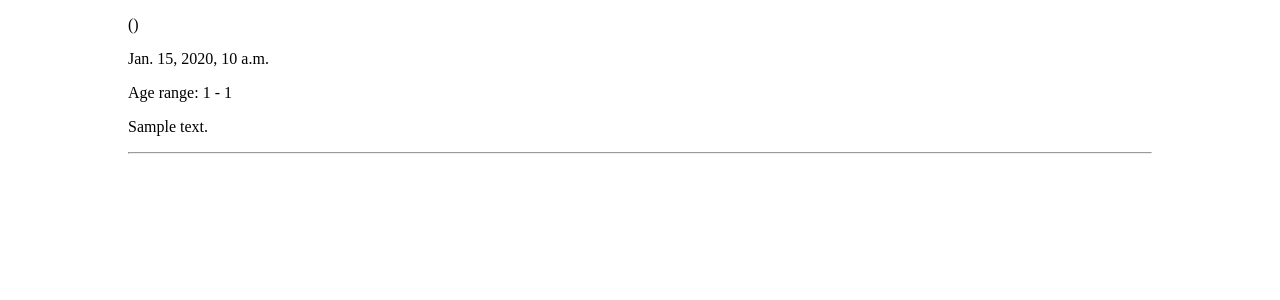
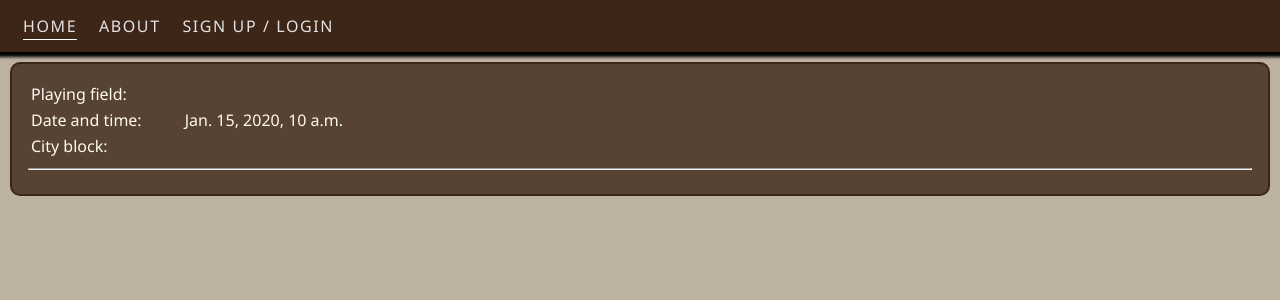
Before and after one commit to CorDamir/zagreballer, a Django app: page / in a window 1280 px wide. Shown: the top 300 px of the page. Run offline with Django 4.2, Linux system fonts and the light colour scheme; tables that the repository leaves empty hold one stand-in row (values such as "Sample post"); data that the repository does not hold is empty.

Commit message:
start styling available games display

```diff
--- a/games_display/templates/display.html
+++ b/games_display/templates/display.html
@@ -15,14 +15,24 @@
 {% block main %}
     {% for game in games %}
         <div class="game-card">
-            <p>{{ game.creator.first_name }} <span class="username-link">({{ game.creator }})</span></p>
-            <p>{{ game.futsal_field.name }}</p>
-            <p>{{ game.futsal_field.location_address | safe }}</p>
-            <p>{{ game.futsal_field.get_location_cityblock_display }}</p>
-            <time>{{ game.play_time_start }}</time>
-            <p>Age range: {{ game.age_min }} - <span>{{ game.age_max }}</span></p>
-            <p>{{ game.custom_description | safe }}</p>
+            <table>
+                <tr>
+                    <td>Playing field:</td>
+                    <td>{{ game.futsal_field.name }}</td>
+                </tr>
+                <tr>
+                    <td>Date and time:</td>
+                    <td>{{ game.play_time_start }}</td>
+                </tr>
+                <tr>
+                    <td>City block:</td>
+                    <td>{{ game.futsal_field.get_location_cityblock_display }}</td>
+                </tr>
+            </table>
+
+            <hr>
+
+
         </div>
-        <hr>
     {% endfor %}
 {% endblock %}
--- a/static/assets/css/style.css
+++ b/static/assets/css/style.css
@@ -1,18 +1,67 @@
+@import url('https://fonts.googleapis.com/css2?family=Noto+Sans:ital,wght@0,100..900;1,100..900&family=Raleway:ital,wght@0,100..900;1,100..900&display=swap');
+
+/* DEFINE COLOR SCHEME */
+:root {
+    --strong: #3d2617;
+    --bg: #BDB2A0;
+    --accent: #02f24e;
+    --accent-dim: #31572C;
+    --catch: #254E70;
+    --menu: #e3e3e3;
+}
+
+/* GENERAL STYLES */
 body {
+    font-family: "Noto Sans", serif;
     margin: 0;
     padding: 0;
-    background:
-    background-size: cover;
-    height: 100vh;
-    display: flex;
-    justify-content: center;
+    background-color: var(--bg);
 }
 
+/* HEADER AND NAVIGATION */
+header{
+    background-color: var(--strong);
+    padding: 15px;
+    letter-spacing: 0.1em;
+    box-shadow: 0 0 3px 5px black;
+}
+
+nav ul,
+nav li,
+nav a {
+    all: unset;
+    color: var(--menu);
+}
+
+nav li{
+    margin: 8px;
+    margin-bottom: 3px;
+}
+
+nav li:hover {
+    cursor: pointer;
+    text-shadow: 0 0 10px white;
+}
+
+.active-link {
+    border-bottom: 1px solid white;
+    padding-bottom: 2px;
+}
+
+/* GAME CARDS DISPLAY */
+
 #games-container{
-    flex-grow: 1;
-    max-width: 80%;
+    margin: 10px;
 }
 
 .game-card{
+    border: 2px solid var(--strong);
+    border-radius: 10px;
+    background-color: #3d2617ca;
+    color: floralwhite;
+    padding: 1rem;
+}
 
+.game-card table td{
+    padding-right: 40px;
 }
--- a/templates/index.html
+++ b/templates/index.html
@@ -12,10 +12,23 @@
 </head>
 
 <body>
-    <div id="games-container">
-        {% block main %}
-        {% endblock %}
-    </div>
+    <header>
+        <nav>
+            <ul>
+                <li><a href="{% url 'index' %}" class="active-link">HOME</a></li>
+                <li><a href="{% url 'index' %}">ABOUT</a></li>
+                <li><a href="{% url 'index' %}">SIGN UP / LOGIN</a></li>
+            </ul>
+        </nav>
+    </header>
+
+    <main>
+        <div id="games-container">
+            {% block main %}
+            {% endblock %}
+        </div>
+    </main>
+
 </body>
 
 </html>
--- a/zagreballer/settings.py
+++ b/zagreballer/settings.py
@@ -29,7 +29,7 @@
 SECRET_KEY = os.environ.get("SECRET_KEY")
 
 # SECURITY WARNING: don't run with debug turned on in production!
-DEBUG = False
+DEBUG = True
 ALLOWED_HOSTS = ["127.0.0.1", ".herokuapp.com"]
 
 CSRF_TRUSTED_ORIGINS = [
```
